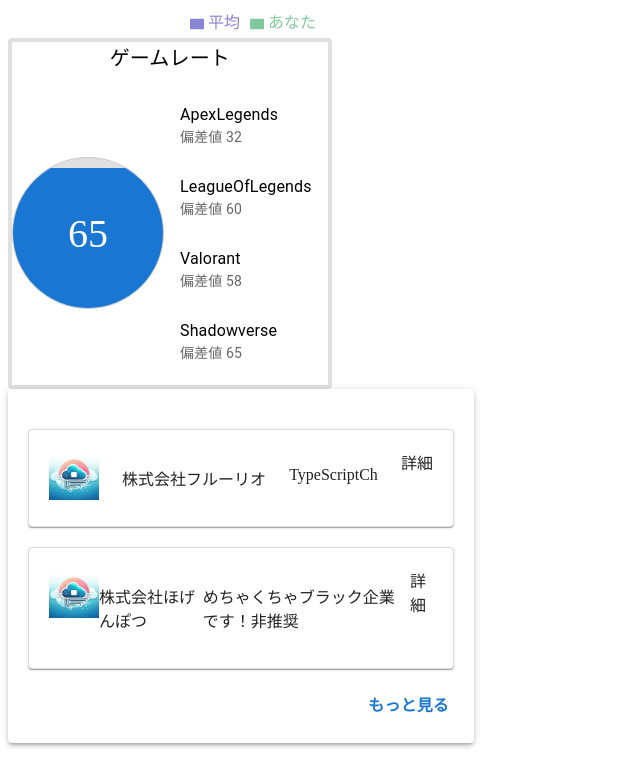
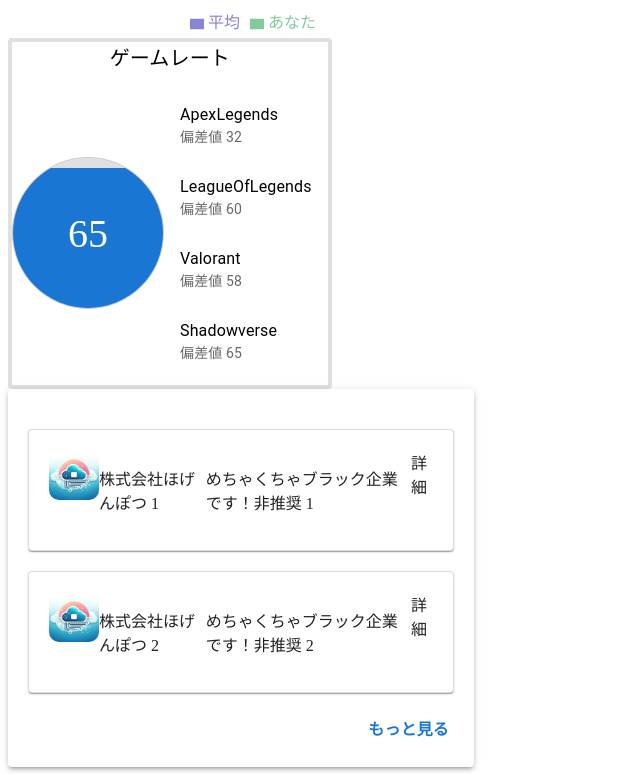
Before and after one commit to Shiryu-Toujima-1f10210346/HeadShot, a Next.js app: page / in a window 1280 px wide. Shown: the part 515-1290 px from the top of the page, without its empty margins (0-640 px from the left). Before the commit the page ends 1266 px from the top, so only its background shows below. Built offline with nearby package versions, Linux system fonts and the light colour scheme.

Commit message:
まるく

```diff
--- a/components/offerList.tsx
+++ b/components/offerList.tsx
@@ -25,7 +25,13 @@
 }: OfferListProps) {
   return (
     <Paper style={{ width, height, ...offerListStyle }}>
-      <Image src="/images/companyLogo.png" width={50} height={50} alt="logo" />
+      <Image
+        src="/images/companyLogo.png"
+        width={50}
+        height={50}
+        alt="logo"
+        style={{ borderRadius: "20%" }}
+      />
       <p>{companyName}</p>
       <p>{description}</p>
       <span>詳細</span>
--- a/pages/index.tsx
+++ b/pages/index.tsx
@@ -2,7 +2,7 @@
 import Deviation from "@/components/Deviation";
 import OfferList from "@/components/offerList";
 import React, { useState } from "react";
-import { Box, Paper, Typography } from "@mui/material";
+import { Box, Paper, Typography, Grid } from "@mui/material";
 
 function Index() {
   const [data, setData] = useState([
@@ -14,17 +14,22 @@
     { ability: "ほげ", A: 65, B: 85, fullMark: 150 },
   ]);
 
-  const newsData = [
-    { companyName: "株式会社フルーリオ", description: "TypeScriptCh" },
-    {
-      companyName: "株式会社ほげんぽつ",
-      description: "めちゃくちゃブラック企業です！非推奨",
-    },
-  ];
-  const [limit, setLimit] = useState(7); // 新しいstate変数
+  const Data = {
+    companyName: "株式会社ほげんぽつ",
+    description: "めちゃくちゃブラック企業です！非推奨",
+  };
+
+  const n = 10;
+
+  const newsData = Array.from({ length: n }, (_, i) => ({
+    companyName: `${Data.companyName} ${i + 1}`,
+    description: `${Data.description} ${i + 1}`,
+  }));
+
+  const [limit, setLimit] = useState(2); // 新しいstate変数
 
   const handleShowMore = () => {
-    setLimit((prevLimit) => prevLimit + 7);
+    setLimit((prevLimit) => prevLimit + 5);
   };
 
   const handleInputChange = (event: React.ChangeEvent<HTMLInputElement>) => {
```
